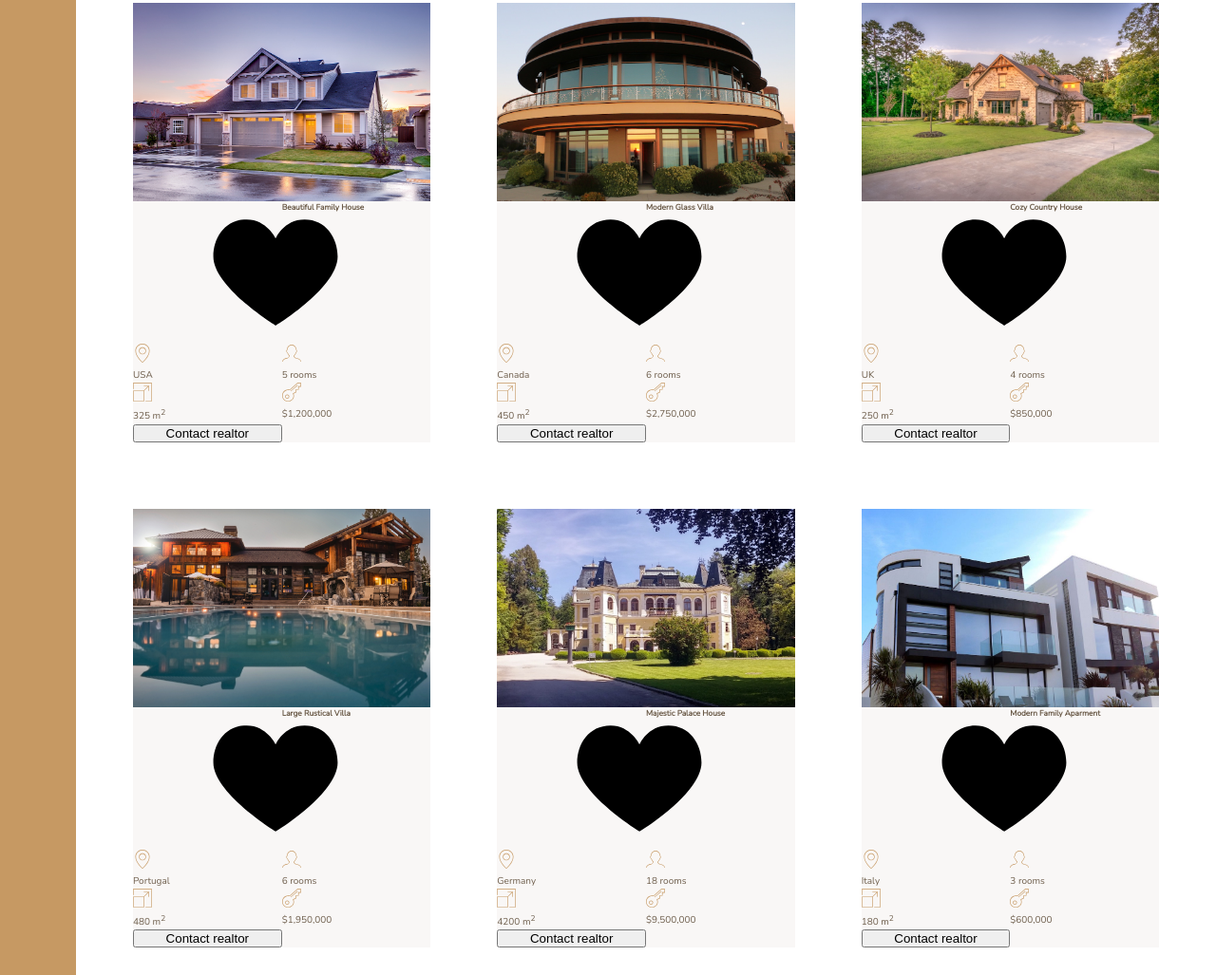
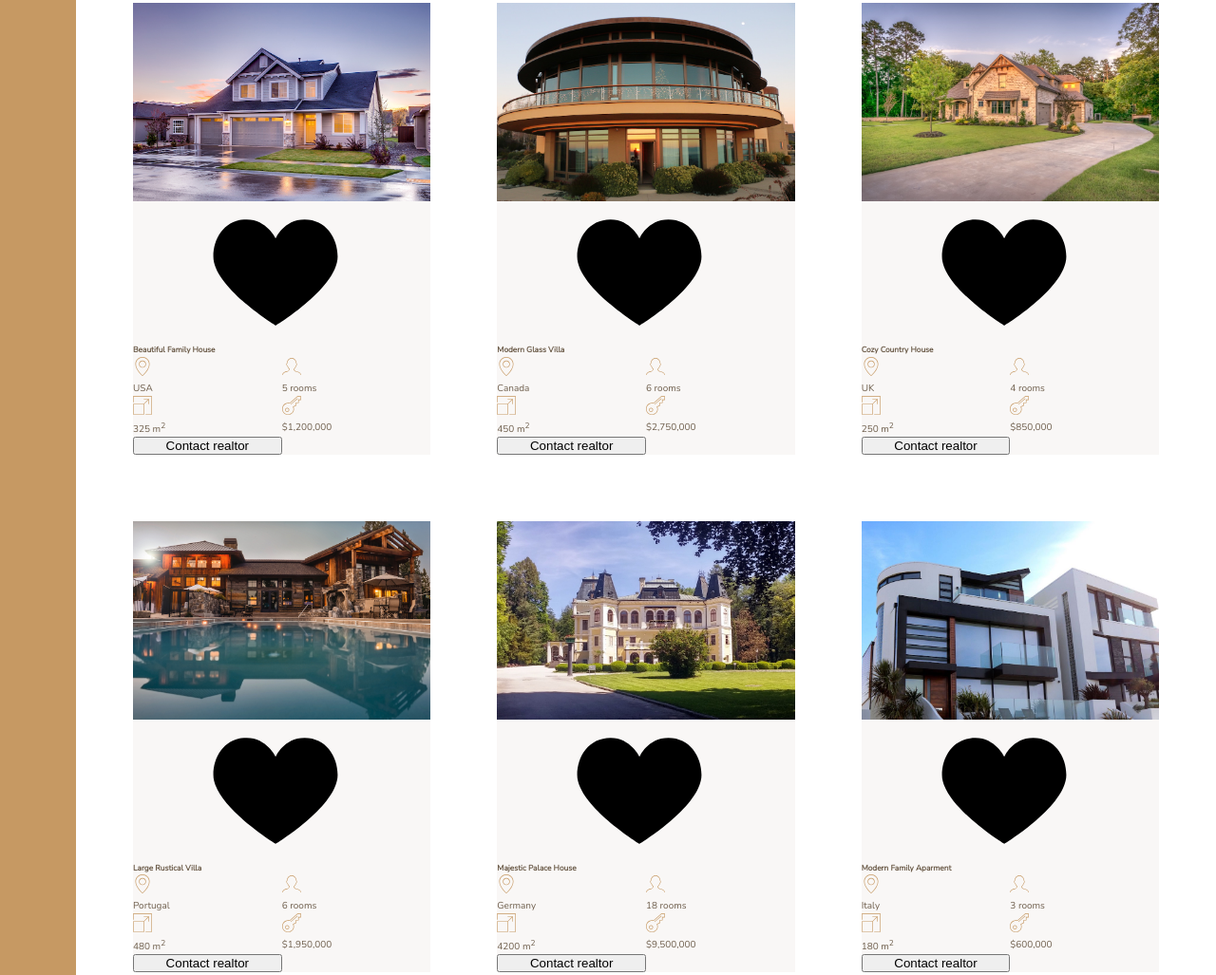
Before and after one commit to rnorman24/Nexter, a website: page index.html in a window 1280 px wide. Shown: the part 1967-2994 px from the top of the page at 95% size. Drawn offline with nearby package versions, Linux system fonts and the light colour scheme.

Commit message:
add home section

```diff
--- a/sass/_homes.scss
+++ b/sass/_homes.scss
@@ -23,7 +23,7 @@
   }
 
   &__name {
-
+    grid-column: 1 / -1;
   }
 
   &__location,
```
Also changed, not shown: css/style.css.
